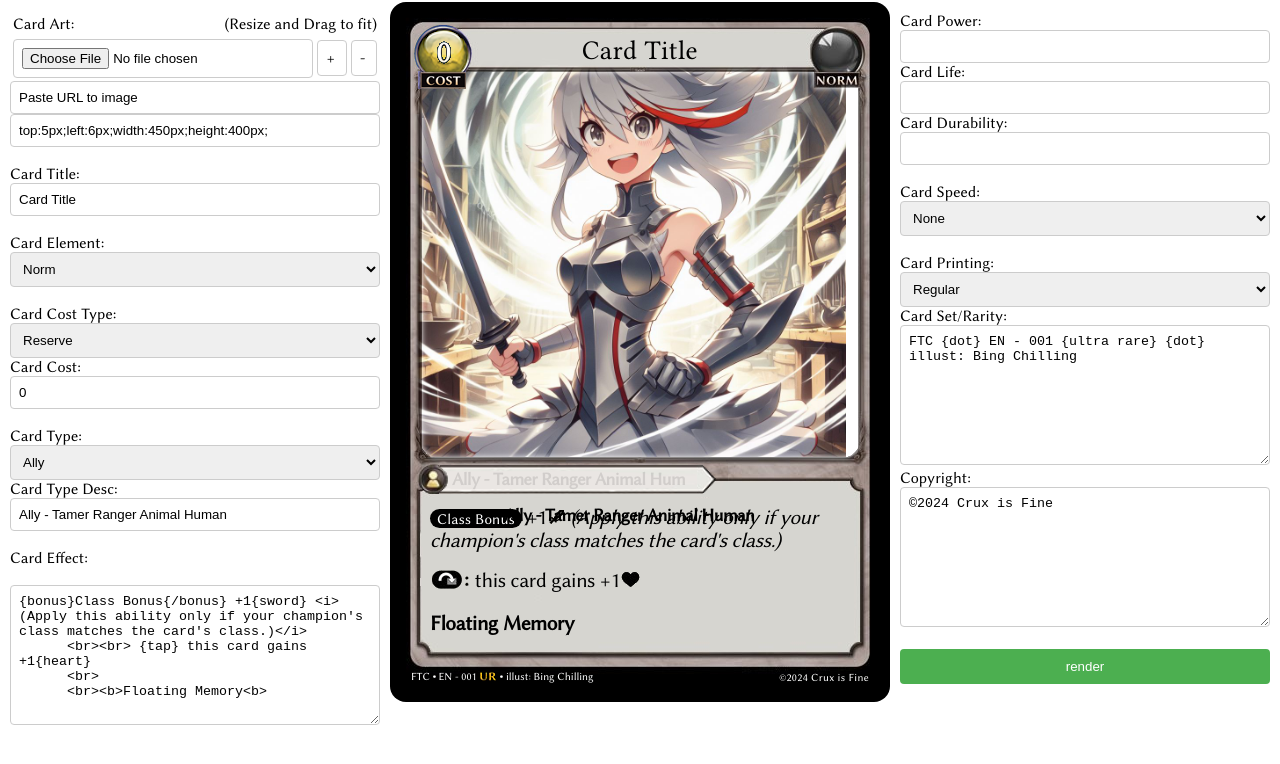
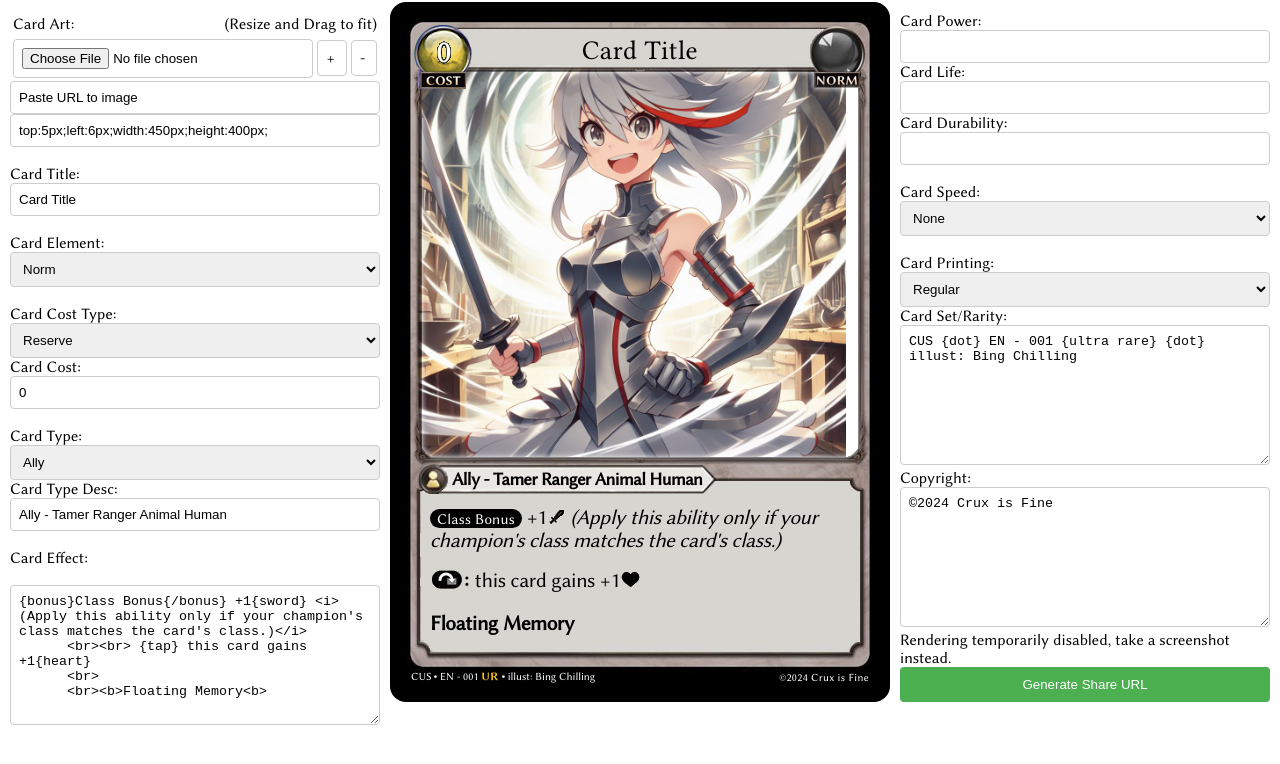
Before and after one commit to AmphiBlocks/AmphiBlocks.github.io, a plain HTML site: page gacardmaker/index.html in a window 1280 px wide. Shown: the part 78-842 px from the top of the page. Drawn offline with Linux system fonts and the light colour scheme; a web font is replaced by a local one.

Commit message:
rendering temp disabled

```diff
--- a/gacardmaker/index.html
+++ b/gacardmaker/index.html
@@ -102,9 +102,9 @@
       <div class="cardSection" id="cardElement"></div>
       <div class="cardSection" id="cardTitle">Card Title</div>
       <div class="cardSection" id="cardTypeLine">
+        <span class="cardSection" id="cardTypeText">Ally - Tamer Ranger Animal Human</span>
         <span id="cardTypeBar"> <span class="cardSection" id="spacerCardTypeText">Ally - Tamer Ranger Animal Human</span></span>
         <span id="cardTypePoint">&nbsp</span>
-        <span class="cardSection" id="cardTypeText">Ally - Tamer Ranger Animal Human</span>
       </div>
       <div class="cardSection" id="cardType"></div>
       <div class="cardSection" id="cardCostBubble"></div>
@@ -162,15 +162,15 @@
       <br>
 
       <label for="setrarity">Card Set/Rarity:</label>
-      <textarea id="setrarity" name="setrarity" oninput="updateText('cardSetRarity', this.value)">FTC {dot} EN - 001 {ultra rare} {dot} illust: Bing Chilling</textarea>
+      <textarea id="setrarity" name="setrarity" oninput="updateText('cardSetRarity', this.value)">CUS {dot} EN - 001 {ultra rare} {dot} illust: Bing Chilling</textarea>
       <br>
 
       <label for="copyright">Copyright:</label>
       <textarea id="copyright" name="copyright" oninput="updateText('cardCopyright', this.value)">©2024 Crux is Fine</textarea>
       <br>
 
-      <label id="renderWarning" style="visibility:hidden"> Can't Render using URL art, take a screenshot instead. </label>
-      <button id="renderButton" type="button" onclick="render()">render</button>
+      <label id="renderWarning" style="visibility:visible"> Rendering temporarily disabled, take a screenshot instead. </label>
+      <button id="renderButton" type="button" onclick="render()">Generate Share URL</button>
 
     </form>
 
@@ -194,6 +194,8 @@
         ["{rare}","<img src='"+baseURL()+"images/rare.png'>"],
         ["{super rare}","<img src='"+baseURL()+"images/super rare.png'>"],
         ["{ultra rare}","<img src='"+baseURL()+"images/ultra rare.png'>"],
+        ["{collector super rare}","<img src='"+baseURL()+"images/collector super rare.png'>"],
+        ["{collector ultra rare}","<img src='"+baseURL()+"images/collector ultra rare.png'>"],
         ["{promotional rare}","<img src='"+baseURL()+"images/promotional rare.png'>"],
         ["{dot}","<img src='"+baseURL()+"images/dot.png'>"],
         ["{bonus}","<span class=\"effect__icon\">"],
@@ -532,8 +534,10 @@
       const rect = spacer.getBoundingClientRect();
 
       // Position the text element to match the spacer
-      text.style.top = (rect.top-507) + 'px';
-      text.style.left = (rect.left-388) + 'px';
+      //text.style.top = ((rect.top)-542) + 'px';
+
+      //text.style.left = ((rect.left/4)) + 'px';
+      text.style.left = ((spacer.offsetLeft/4)+9) +'px'
       text.style.width = 400 + 'px';
 
       spacer.innerText = text.innerText.slice(0, -2)
@@ -567,8 +571,8 @@
 
       $("#artupload").change(function(e) {
         $("#artURL").prop('value', "");
-        $('#renderWarning').css("visibility", "hidden");
-        $('#renderButton').text("Render");
+        //$('#renderWarning').css("visibility", "hidden");
+        $('#renderButton').text("Generate Share URL (rendering disabled)");
 
         for (var i = 0; i < e.originalEvent.srcElement.files.length; i++) {
 
--- a/gacardmaker/styles.css
+++ b/gacardmaker/styles.css
@@ -205,7 +205,8 @@ body {
 
 #cardTypeText {
   position:absolute;
-  bottom:0.5px;
+  float:left;
+  bottom:5.5px;
   opacity:1;
   z-index:1;
 }
```
Also changed, not shown: gacardmaker/images/common.png, gacardmaker/images/rare.png, gacardmaker/images/super rare.png, gacardmaker/images/uncommon.png.
